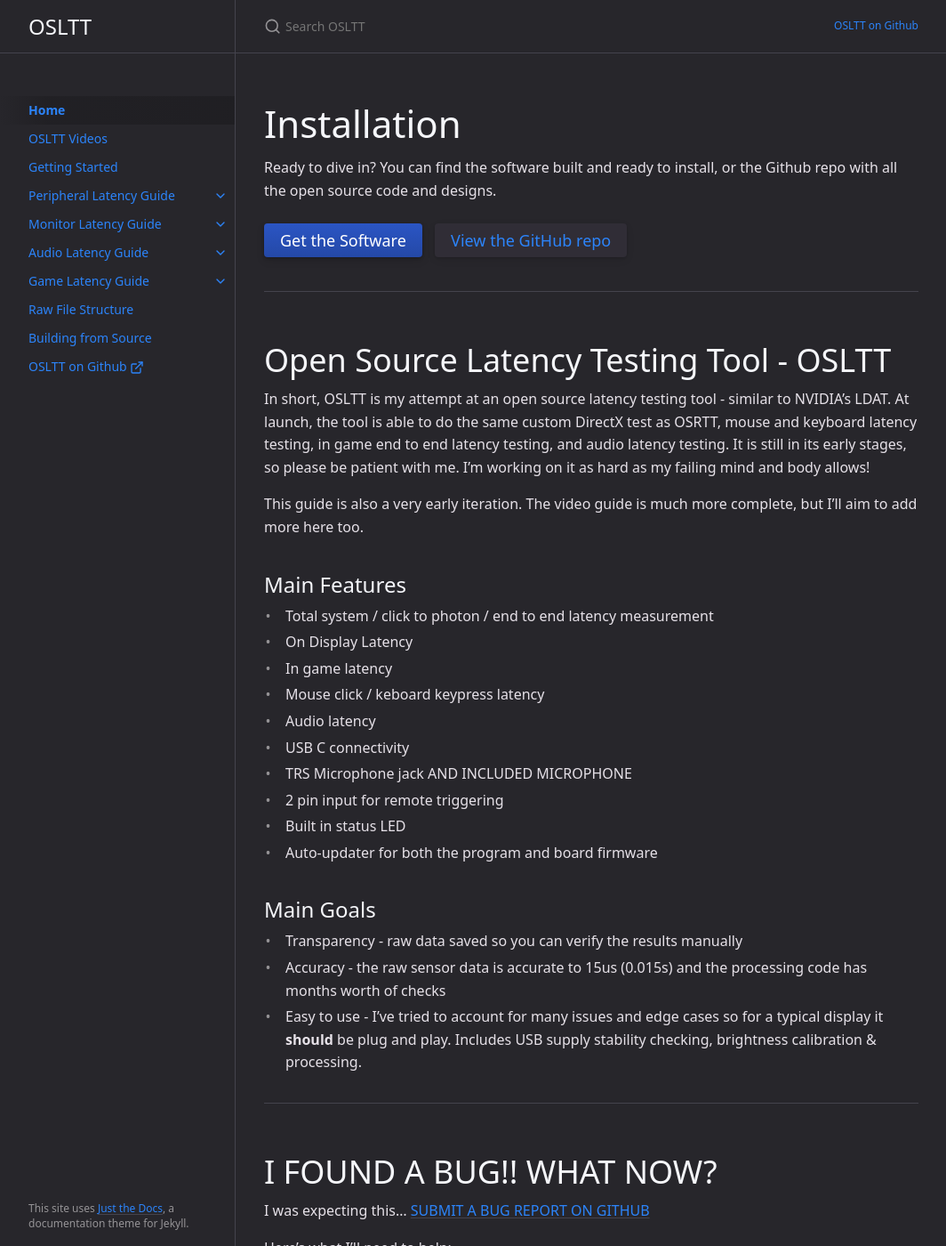
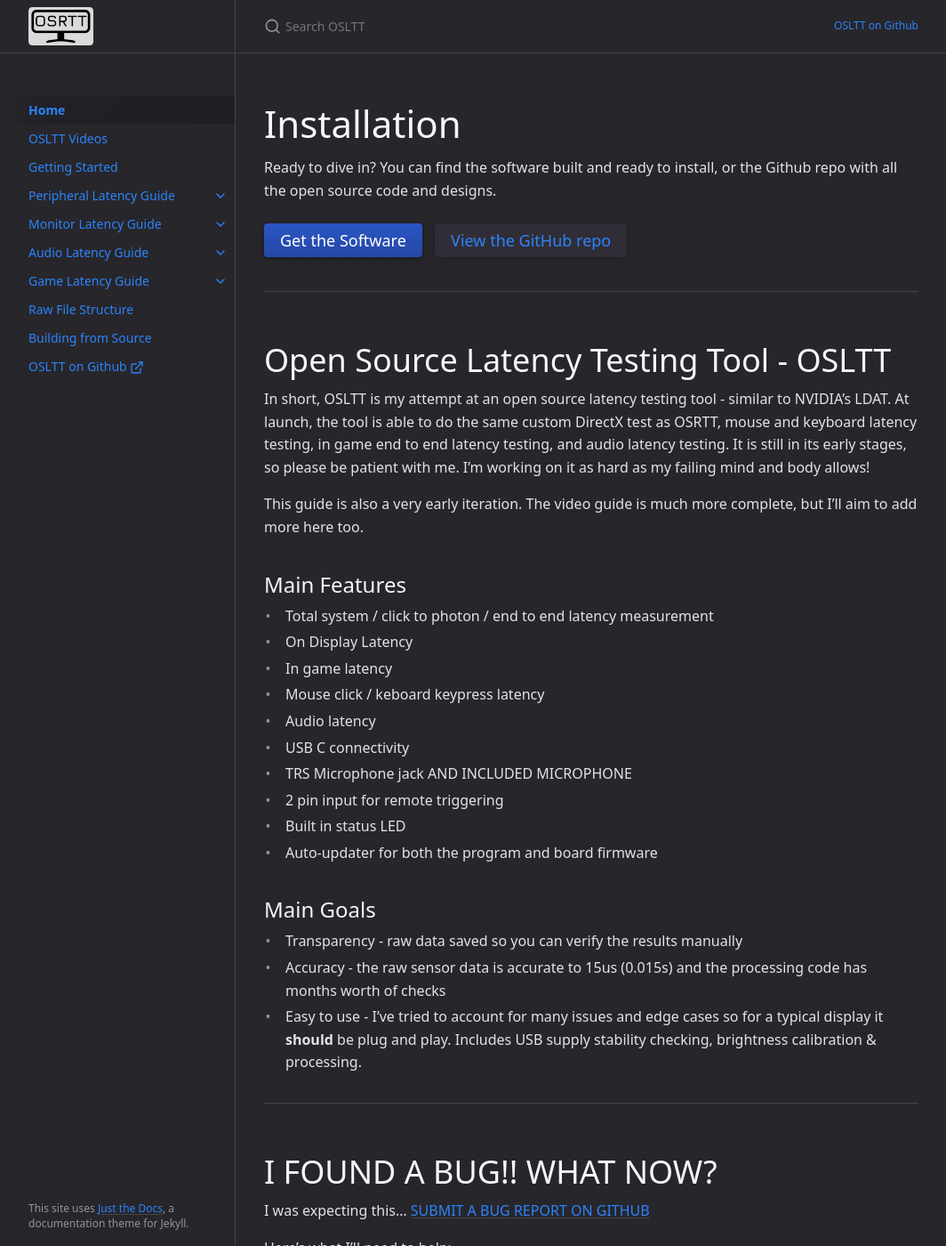
Before and after one commit to OSRTT/OSLTTDocs, a Jekyll site: the page built from index.md, in a window 1280 px wide and 1400 px high. Shown: the whole window at 89% size, without its empty margins (107-1171 px from the left). Built offline with Jekyll 4.4.1, drawn with Linux system fonts in a browser that asks for light colours.

Commit message:
Update _config.yml

```diff
--- a/_config.yml
+++ b/_config.yml
@@ -50,7 +50,7 @@ exclude:
    - fixtures/
 
 # Set a path/url to a logo that will be displayed instead of the title
-#logo: "/assets/images/just-the-docs.png"
+logo: "/assets/images/icon_wide.png"
 
 # Enable or disable the site search
 # Supports true (default) or false
```
